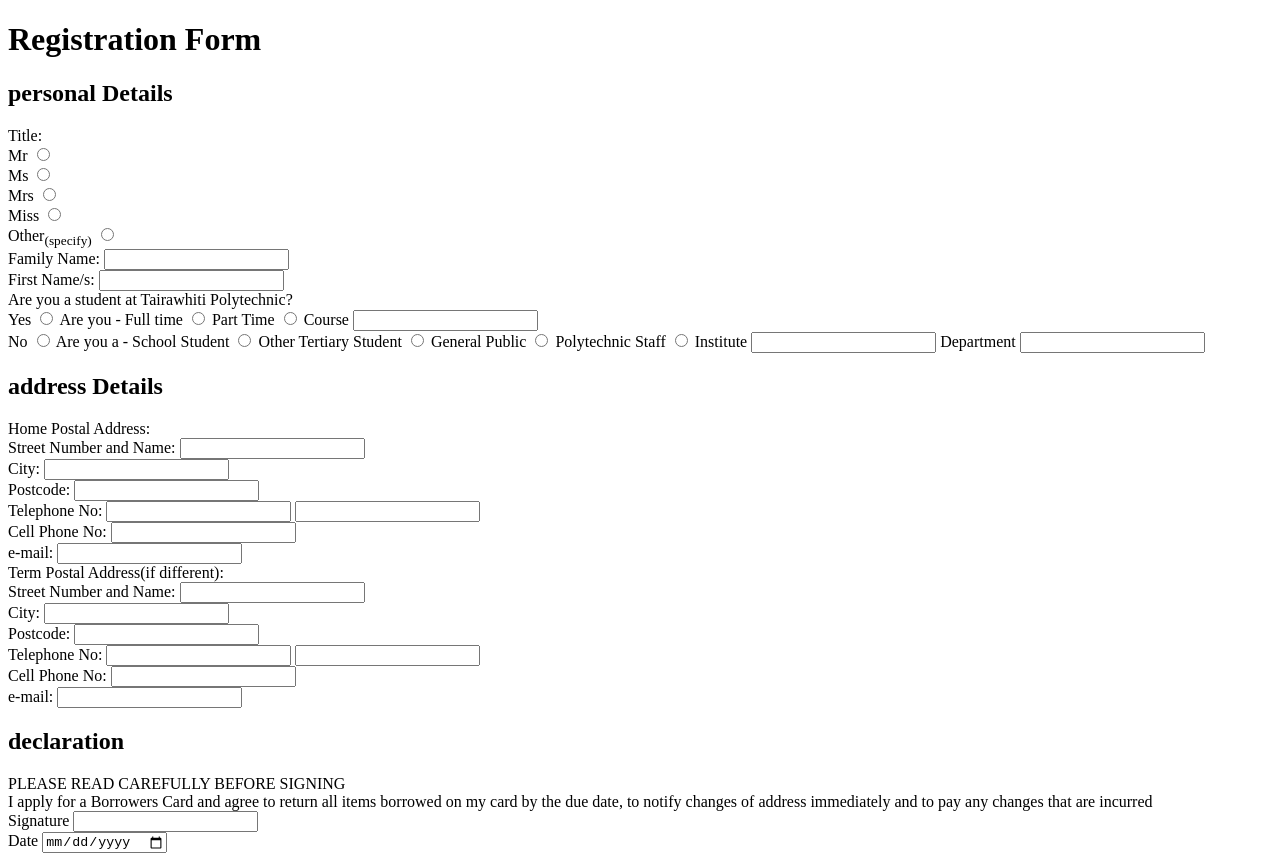
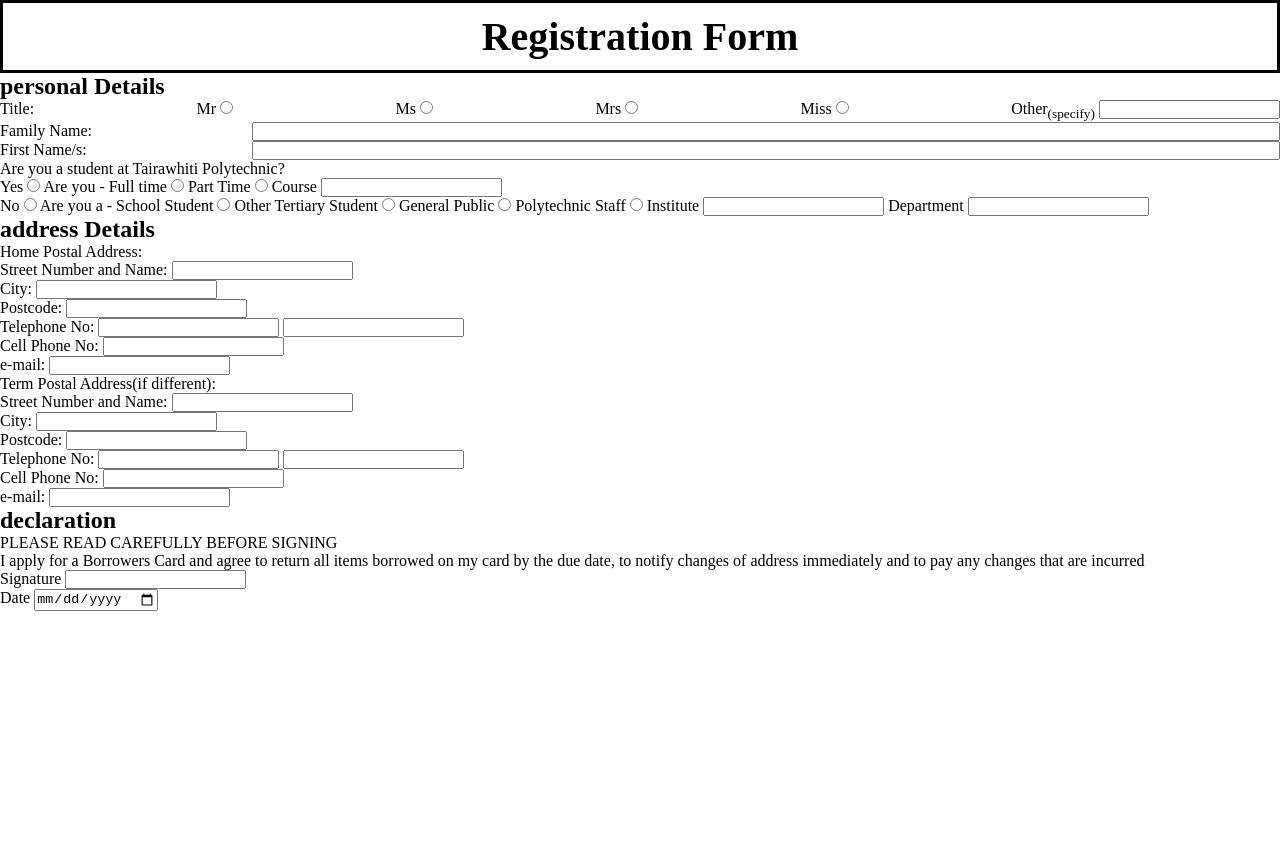
Before and after one commit to manavdas1999/FS_MCA-2, a plain HTML site: page Assignment 1/index.html in a window 1280 px wide. After the commit the page ends 800 px from the top, so only its background shows below. Drawn offline with Linux system fonts and the light colour scheme.

Commit message:
Updated file structure

```diff
--- a/assignment1.html
+++ b/Assignment 1/index.html
@@ -5,6 +5,7 @@
     <meta charset="UTF-8">
     <meta name="viewport" content="width=device-width, initial-scale=1.0">
     <title>Document</title>
+    <link rel="stylesheet" href="styles.css">
 </head>
 
 <body>
@@ -15,9 +16,9 @@
         <form action="">
             <section id="personalDetails">
                 <h2>personal Details</h2>
-                <div id="row1">
-                    <label for="title">Title:</label>
+                <div id="titleRow">
                     <div id="titleOptions">
+                        <label for="title">Title:</label>
                         <div>
                             <label for="title">Mr</label>
                             <input type="radio" name="title" id="title" value="Mr">
@@ -36,22 +37,27 @@
                         </div>
                         <div>
                             <label for="title">Other<sub>(specify)</sub></label>
-                            <input type="radio" name="text" id="title">
+                            <input type="text" name="title" id="title">
                         </div>
                     </div>
                 </div>
 
-                <div id="row2">
-                    <label for="family_name">Family Name:</label>
-                    <input type="text" name="family_name" id="family_name">
+                <div id="nameRow">
+                    <div>
+                        <label for="family_name">Family Name:</label>
+                        <input type="text" name="family_name" id="family_name">
+                    </div>
+
+                    <div>
+                        <label for="first_name">First Name/s:</label>
+                        <input type="text" name="first_name" id="first_name">
+                    </div>
+
                 </div>
 
-                <div id="row3">
-                    <label for="first_name">First Name/s:</label>
-                    <input type="text" name="first_name" id="first_name">
-                </div>
 
-                <div id="row4">
+
+                <div id="grid-container">
                     <div>
                         Are you a student at <span>Tairawhiti Polytechnic</span>?
                     </div>
--- /dev/null
+++ b/Assignment 1/styles.css
@@ -0,0 +1,35 @@
+
+*{
+    padding: 0;
+    margin: 0;
+}
+
+header{
+    display: flex;
+    justify-content: center;
+    border: 3px black solid;
+    font-size: 20px;
+    padding: 10px;
+
+}
+
+#personalDetails {
+
+}
+
+#titleOptions{
+    display: flex;
+    justify-content: space-between;
+}
+
+#nameRow {
+    /* display: flex;
+    justify-content:space-between; */
+}
+#nameRow div{
+    display: flex;
+    justify-content:space-between;
+}
+#nameRow input{
+    width: 80%;
+}
```
